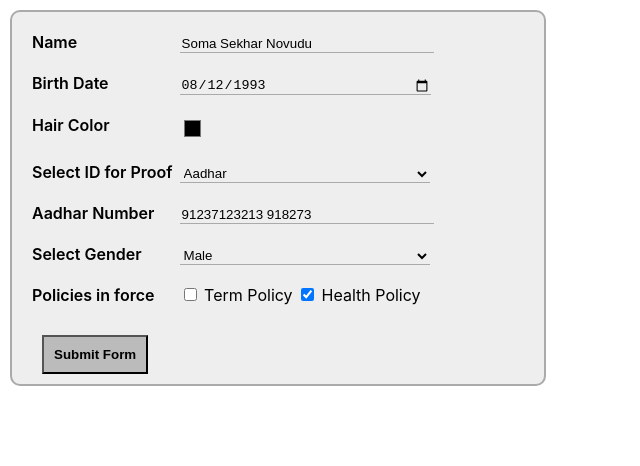
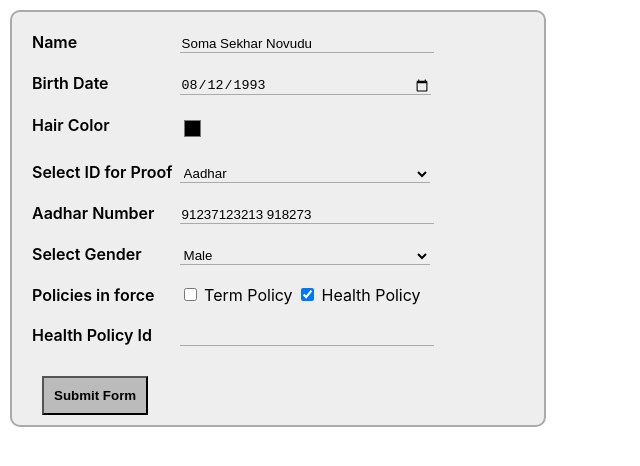
Before and after one commit to somasekharnovudu/dynamic-forms, a React (Create React App) app: page / in a window 1280 px wide. Shown: the top 466 px of the page, without its empty margins (0-640 px from the left). Built offline with nearby package versions, Linux system fonts and the light colour scheme.

Commit message:
checkboxes multiple children renderer implemented

```diff
--- a/src/components/Dform.js
+++ b/src/components/Dform.js
@@ -5,10 +5,17 @@ import { Input, Select, RadioCheckGroup, Textarea } from './formComponents'
 
 const renderConditionalForm = (condForm, formValues, handleFormvalChange, parentVal) => {
     const renderVal = _.get(condForm, "renderVal", '');
-    if (parentVal === renderVal) {
+    let renderChild = false;
+    if (Array.isArray(parentVal) && parentVal.includes(renderVal)) {
+        renderChild = true;
+    } else if (parentVal === renderVal) {
+        renderChild = true;
+    }
+    if (renderChild) {
         const formArr = _.get(condForm, 'childElements', [])
         return formArr.map((formObj) => recurrsiveRenderer(formObj, formValues, handleFormvalChange))
     }
+    return null;
 }
 
 const childElemrenderer = (formObj, formValues, handleFormvalChange) => {
--- a/src/components/dform.json
+++ b/src/components/dform.json
@@ -109,6 +109,30 @@
                 "label": "Health Policy",
                 "value": "health_policy"
             }
+        ],
+        "conditionalElements": [
+            {
+                "renderVal": "term_policy",
+                "childElements": [
+                    {
+                        "type": "text",
+                        "label": "Term Policy Id",
+                        "name": "term_policy_id",
+                        "id": "term_policy_id"
+                    }
+                ]
+            },
+            {
+                "renderVal": "health_policy",
+                "childElements": [
+                    {
+                        "type": "text",
+                        "label": "Health Policy Id",
+                        "name": "health_policy_id",
+                        "id": "health_policy_id"
+                    }
+                ]
+            }
         ]
     }
 ]
--- a/src/components/formComponents/RadioCheckGroup.js
+++ b/src/components/formComponents/RadioCheckGroup.js
@@ -29,7 +29,7 @@ export default (props) => {
     return (
         <div className="formFieldContainer">
             <label htmlFor={obj.id} className='form-label'>{obj.label}</label>
-            {obj.options.map((optionObj) => <span ><input className='form-check' id={`${obj.name}_${optionObj.value}`} type={formType} key={optionObj.value} name={obj.name} onChange={({ target }) => { formValChangeHandler(target, optionObj.value) }} checked={getValueChecked(value, optionObj.value)} /> <label htmlFor={`${obj.name}_${optionObj.value}`} className="form-check-label">{optionObj.label}</label> </span>)}
+            {obj.options.map((optionObj) => <span key={optionObj.value} ><input className='form-check' id={`${obj.name}_${optionObj.value}`} type={formType} name={obj.name} onChange={({ target }) => { formValChangeHandler(target, optionObj.value) }} checked={getValueChecked(value, optionObj.value)} /> <label htmlFor={`${obj.name}_${optionObj.value}`} className="form-check-label">{optionObj.label}</label> </span>)}
         </div>
     )
 }
```
